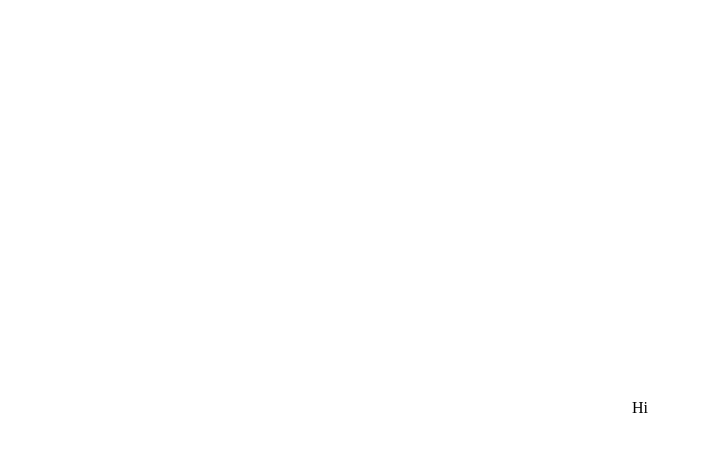
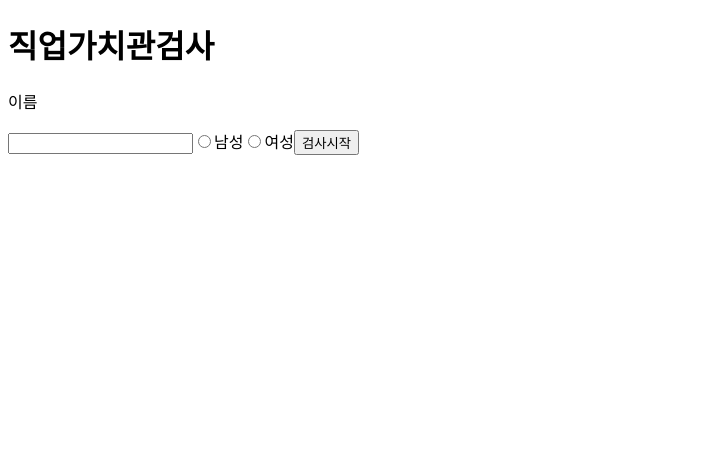
Before and after one commit to Grapefruitgreentealoe/eliceproject, a React (Create React App) app: page / in a window 1280 px wide. Shown: the top 452 px of the page, without its empty margins (0-702 px from the left). Built offline with nearby package versions, Linux system fonts and the light colour scheme.

Commit message:
components add

```diff
--- a/src/App.js
+++ b/src/App.js
@@ -1,18 +1,19 @@
-import Routes from "./Routes";
+
 import React from "react";
-import styled from 'styled-components'
+import styled from 'styled-components';
+import { BrowserRouter as Router, Switch, Route } from 'react-router-dom';
+import UserInfo from "./components/UserInfo";
 
 function App() {
-  const MainWrapper = styled.div`
-      height: 100vh;
-      display: flex;
-      justify-content: center;
-      align-items: center;
-  `
+
   return (
-    <MainWrapper>
-      <Routes></Routes>
-    </MainWrapper>
+    <Router>
+      <Switch>
+        <Route exact path="/">
+            <UserInfo />
+        </Route></Switch>
+    </Router>
+
   );
 
 }
--- a/src/Routes.js
+++ /dev/null
@@ -1,15 +0,0 @@
-import React from "react";
-import { BrowserRouter, Switch, Route } from 'react-router-dom';
-
-
-export default function Routes(params) {
-    return (
-        <BrowserRouter>
-            <>
-                <Switch>
-                  <Route>Hi</Route>
-                </Switch>
-            </>
-        </BrowserRouter>
-    )
-}
--- a/src/components/UserInfo.js
+++ b/src/components/UserInfo.js
@@ -0,0 +1,21 @@
+import React,{useState} from "react";
+import {Link} from 'react-router-dom'
+function UserInfo() {
+    const [userName, setUserName] = useState("");
+    const [userGender, setUserGender] = useState("");
+
+
+    return (
+        <div>
+            <h1>직업가치관검사</h1>
+            <p>이름</p>
+            <input type="text" name="name" value={userName} onChange={(e) => setUserName(e.target.value)}></input>
+            <input type="radio" name="gender" value="male" onClick={(e) => setUserGender(e.target.value)}></input>남성
+            <input type="radio" name="gender" value="female" onClick={(e) => setUserGender(e.target.value)}></input>여성
+            <Link to="/TEST"><button>검사시작</button></Link>
+        </div>
+
+    );
+}
+
+export default UserInfo;
```
